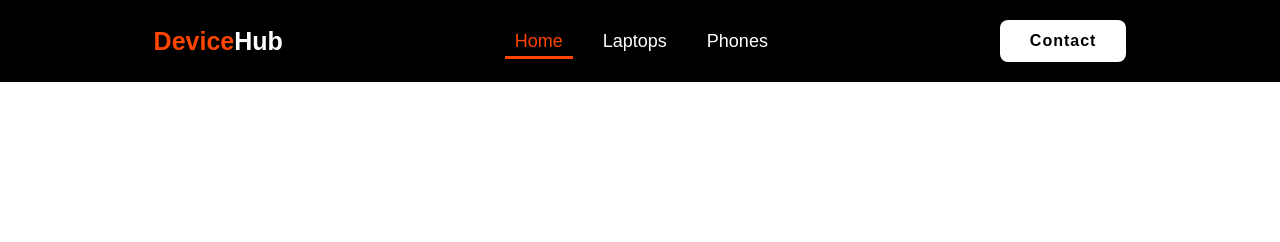
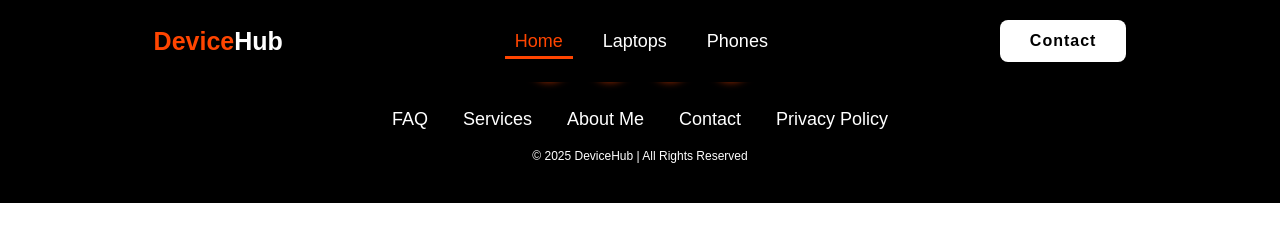
Before and after one commit to Obaida-Aws/DeviceHub, a plain HTML site: page index.html in a window 1280 px wide. Drawn offline with nearby package versions, Linux system fonts and the light colour scheme.

Commit message:
create footer

```diff
--- a/css/general.css
+++ b/css/general.css
@@ -81,6 +81,72 @@ span {
     color: #FFFFFF;
 }
 
+.footer {
+    position: relative;
+    bottom: 0;
+    width: 100%;
+    padding: 40px 0;
+    background-color: #000000;
+}
+
+.footer .social {
+    text-align: center;
+    padding-bottom: 25px;
+    color: #FFFFFF;
+}
+
+.footer .social a {
+    font-size: 24px;
+    color: #FFFFFF;
+    border: 2px solid #FF4500;
+    width: 40px;
+    height: 40px;
+    line-height: 38px;
+    display: inline-block;
+    text-align: center;
+    border-radius: 50%;
+    margin: 0 8px;
+    box-shadow: inset 0 0 10px #FF4500, 0 0 10px #FF4500;
+    transition: 0.3s ease;
+}
+
+.footer .social a:hover {
+    transform: scale(1.2) translateY(-10px);
+    color: #FF4500;
+    border: 2px solid #FF4500;
+}
+
+.footer ul {
+    margin-top: 0;
+    padding: 0;
+    font-size: 18px;
+    line-height: 1.6;
+    margin-bottom: 0;
+    text-align: center;
+}
+
+.footer ul li a {
+    color: #FFFFFF;
+    border-bottom: 3px solid transparent;
+    transition: 0.3s ease;
+}
+
+.footer ul li a:hover {
+    border-bottom: 3px solid #FF4500;
+}
+
+.footer ul li {
+    display: inline-block;
+    padding: 0 15px;
+}
+
+.footer .copyright {
+    margin-top: 15px;
+    text-align: center;
+    font-size: 12px;
+    color: #FFFFFF;
+}
+
 
 
 @media (max-width: 768px) {
--- a/index.html
+++ b/index.html
@@ -20,5 +20,27 @@
         </nav>
         <a href="./pages/contact.html" class="contact">Contact</a>
     </header>
+
+    <main>
+
+
+    </main>
+
+    <footer class="footer">
+        <div class="social">
+            <a href="#"><i class='bx bxl-facebook-circle'></i></a>
+            <a href="#"><i class='bx bxl-linkedin-square'></i></a>
+            <a href="#"><i class='bx bxl-instagram-alt'></i></a>
+            <a href="#"><i class='bx bxl-twitter'></i></a>
+        </div>
+        <ul class="list">
+            <li><a href="#">FAQ</a></li>
+            <li><a href="#">Services</a></li>
+            <li><a href="#">About Me</a></li>
+            <li><a href="#">Contact</a></li>
+            <li><a href="#">Privacy Policy</a></li>
+        </ul>
+        <p class="copyright">&copy; 2025 DeviceHub | All Rights Reserved</p>
+    </footer>
 </body>
 </html>
```
